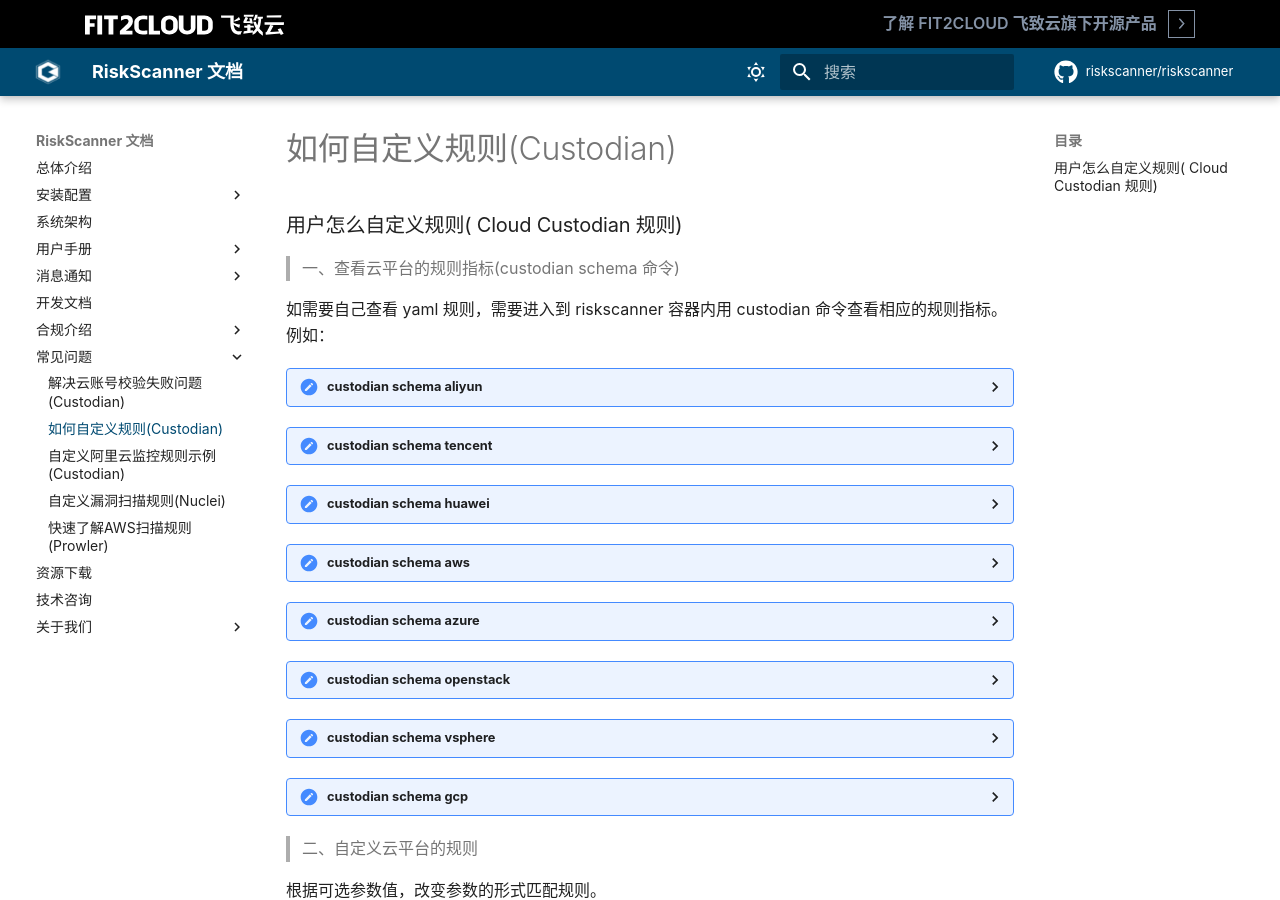
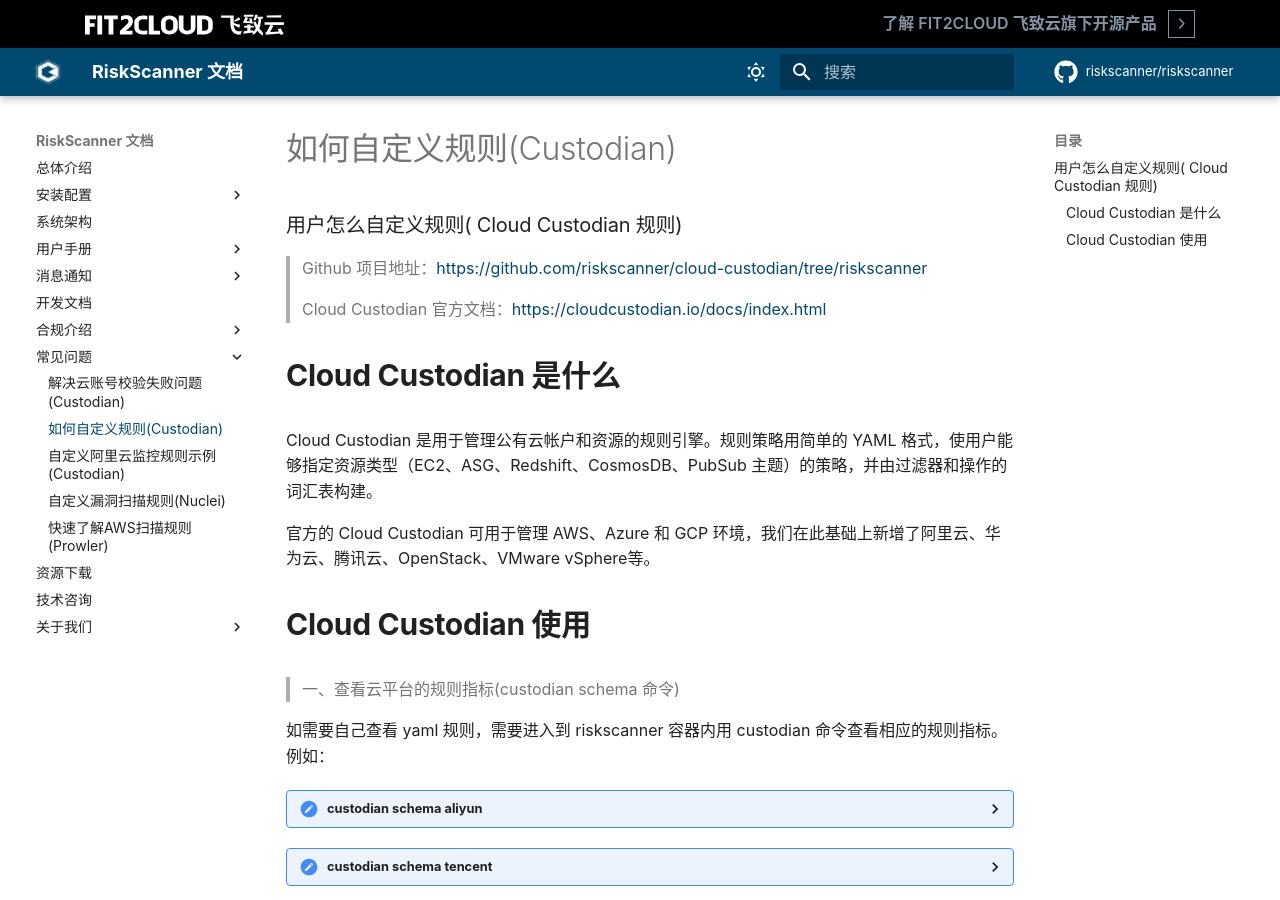
Before and after one commit to fit2cloud/riskscanner-docs, an MkDocs documentation site: the page built from docs/question/rule.md, in a window 1280 px wide and 900 px high. Built offline with MkDocs 1.6.1 and Material for MkDocs 9.7.7, drawn with Linux system fonts in a browser that asks for light colours; comment, search, counter and statistics services are not loaded; the version menu is left out.

Commit message:
feat(docs): 修改docs内容

```diff
--- a/docs/question/rule.md
+++ b/docs/question/rule.md
@@ -1,5 +1,17 @@
 
 ### 用户怎么自定义规则( Cloud Custodian 规则)
+
+> Github 项目地址：https://github.com/riskscanner/cloud-custodian/tree/riskscanner
+
+> Cloud Custodian 官方文档：https://cloudcustodian.io/docs/index.html
+
+#### Cloud Custodian 是什么
+
+Cloud Custodian 是用于管理公有云帐户和资源的规则引擎。规则策略用简单的 YAML 格式，使用户能够指定资源类型（EC2、ASG、Redshift、CosmosDB、PubSub 主题）的策略，并由过滤器和操作的词汇表构建。
+
+官方的 Cloud Custodian 可用于管理 AWS、Azure 和 GCP 环境，我们在此基础上新增了阿里云、华为云、腾讯云、OpenStack、VMware vSphere等。
+
+#### Cloud Custodian 使用
 
 > 一、查看云平台的规则指标(custodian schema 命令)
 
```
Also changed, not shown: docs/about/changelog.md (+1 -0 lines), docs/question/nuclei.md (+1 -1 lines), docs/question/prowler.md (+1 -1 lines).
